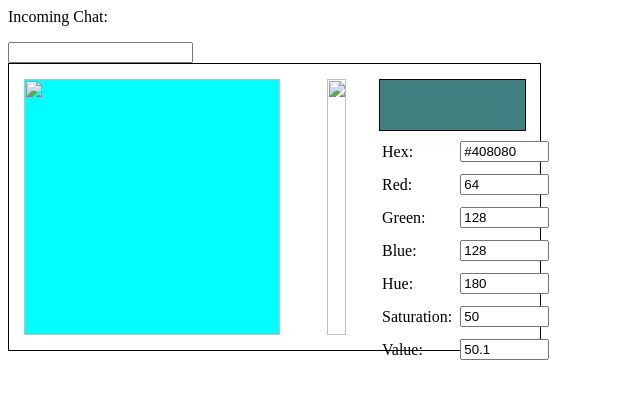
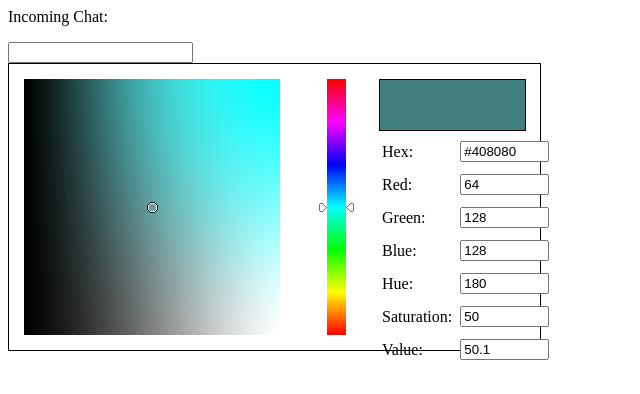
Before and after one commit to JodiTheTigger/node-led-arduino, a website: page html/index.html in a window 1280 px wide. Shown: the whole page, without its empty margins (0-640 px from the left). Drawn offline with nearby package versions, Linux system fonts and the light colour scheme; no server answers.

Commit message:
Use express to server html, fixed html to load the correct image path.

```diff
--- a/hack-light-picker.html
+++ b/html/index.html
@@ -685,12 +685,12 @@ Incoming Chat: <ul id="incomingChatMessages"></ul>
 
 <div style="position:relative;height:286px;width:531px;border:1px solid black;">
   <div id="gradientBox" style="cursor:crosshair;position:absolute;top:15px;left:15px;width:256px;height:256px;">
-    <img id="gradientImg" style="display:block;width:256px;height:256px;" src="/sites/default/files/64/source/color_picker_gradient.png" />
-    <img id="circle" style="position:absolute;height:11px;width:11px;" src="/sites/default/files/64/source/color_picker_circle.gif" />
+    <img id="gradientImg" style="display:block;width:256px;height:256px;" src="color_picker_gradient.png" />
+    <img id="circle" style="position:absolute;height:11px;width:11px;" src="color_picker_circle.gif" />
   </div>
   <div id="hueBarDiv" style="position:absolute;left:310px;width:35px;height:256px;top:15px;">
-    <img style="position:absolute;height:256px;width:19px;left:8px;" src="/sites/default/files/64/source/color_picker_bar.png" />
-    <img id="arrows" style="position:absolute;height:9px;width:35px;left:0px;" src="/sites/default/files/64/source/color_picker_arrows.gif" />
+    <img style="position:absolute;height:256px;width:19px;left:8px;" src="color_picker_bar.png" />
+    <img id="arrows" style="position:absolute;height:9px;width:35px;left:0px;" src="color_picker_arrows.gif" />
     <br />
   </div>
   <div style="position:absolute;left:370px;width:145px;height:256px;top:15px;">
```
Also changed, not shown: hack-light-picker-node-server.js (+10 -13 lines), html/color_picker_arrows.gif (renamed from color_picker_arrows.gif), html/color_picker_bar.png (renamed from color_picker_bar.png), html/color_picker_circle.gif (renamed from color_picker_circle.gif), html/color_picker_gradient.png (renamed from color_picker_gradient.png).
